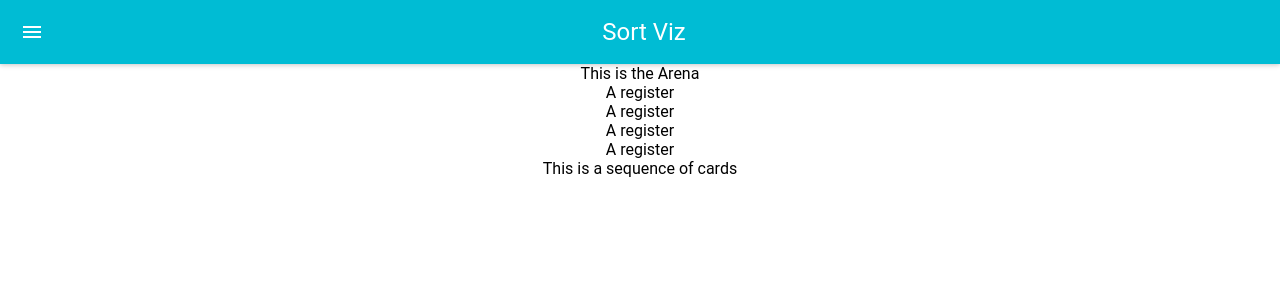
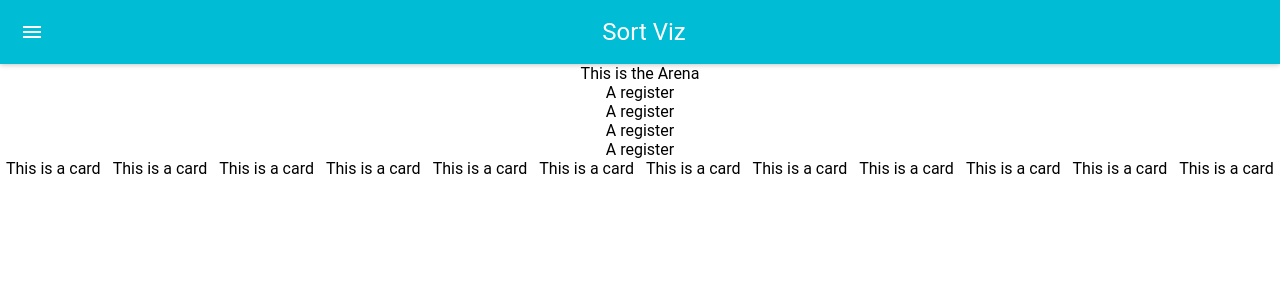
Before and after one commit to vramdhanie/sortvisualizer, a React (Create React App) app: page /arena in a window 1280 px wide. Shown: the top 300 px of the page. Built offline with nearby package versions, Linux system fonts and the light colour scheme; a small style sheet from the web is missing.

Commit message:
Style sequence with dummy elements

```diff
--- a/src/components/sequence/sequence.css
+++ b/src/components/sequence/sequence.css
@@ -0,0 +1,6 @@
+.sequence {
+    display: flex;
+    flex-direction: row;
+    justify-content: space-around;
+    align-items: center;
+}
--- a/src/components/sequence/sequence.js
+++ b/src/components/sequence/sequence.js
@@ -1,11 +1,23 @@
 import React, { Component } from 'react';
 import './sequence.css';
+import Card from "../card/card";
 
 export default class Sequence extends Component {
     render(){
         return (
             <div className="sequence">
-                This is a sequence of cards
+                <Card key="1" value="1"/>
+                <Card key="2" value="2"/>
+                <Card key="3" value="3"/>
+                <Card key="4" value="4"/>
+                <Card key="5" value="5"/>
+                <Card key="6" value="6"/>
+                <Card key="7" value="7"/>
+                <Card key="8" value="8"/>
+                <Card key="9" value="9"/>
+                <Card key="10" value="10"/>
+                <Card key="11" value="11"/>
+                <Card key="12" value="12"/>
             </div>
         );
     }
```
